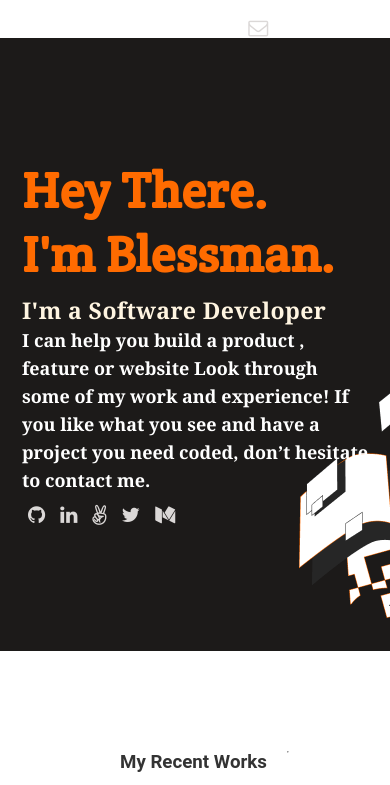
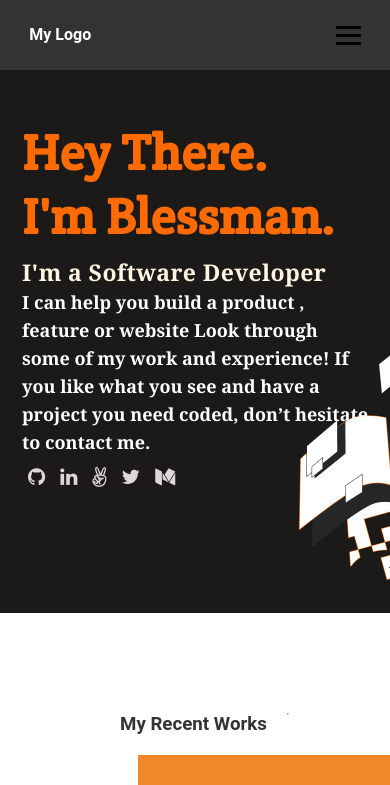
Before and after one commit to Blessman-Newton/Microverse_Portfolio, a website: page index.html in a window 390 px wide. Shown: the top 785 px of the page. Drawn offline with Linux system fonts and the light colour scheme.

Commit message:
Add hamburger

```diff
--- a/style.css
+++ b/style.css
@@ -13,33 +13,59 @@ body {
   color: #333;
   min-height: 100%;
 }
-
-.nav-section {
-  background-color: #333;
-  padding: 20px;
-  color: #fff;
+header {
   width: 100%;
-  height: 100%;
-  display: flex;
-  flex-direction: column;
-  justify-content: center;
+  position: fixed;
+  background: #333;
+  top: 0;
 }
 
-.nav-list {
-  display: none;
+.main-container {
+ width: 1600px;
+ margin: auto;
 }
 
-.logo,
-svg {
+.subcontainer {
+  width: 85%;
+  margin: auto;
+}
+
+.navbar li {
+  list-style: none;
+}
+
+.navbar  a {
+  text-decoration: none;
+}
+
+.navbar {
+  width: 100%;
+  min-height: 70px;
+  display: flex;
+  justify-content: space-between;
+  align-items: center;
+}
+.navtabs {
+  display: flex;
+  justify-content: space-between;
+  align-items: center;
+  gap: 60px;
+}
+
+.hamburger {
+  display: none;
   cursor: pointer;
 }
 
-.nav-section .logo-section {
-  display: flex;
-  justify-content: space-between;
-  align-items: center;
-  padding: 4px;
+.bars {
+  display: block;
+  width: 25px;
+  height: 3px;
+  margin: 5px 0;
+  transition: all 0.3s ease;
+  background-color: black;
 }
+
 
 .container {
   background-color: #1c1a19;
@@ -514,31 +540,6 @@ textarea {
 }
 
 @media screen and (min-width: 768px) {
-  svg {
-    display: none;
-  }
-
-  .nav-section {
-    padding-left: 30px;
-  }
-
-  .nav-list {
-    display: flex;
-    margin-right: 10rem;
-  }
-
-  .nav-list li a {
-    font-family: 'Inter', sans-serif;
-    font-style: normal;
-    font-weight: 600px;
-    font-size: 15px;
-    line-height: 20px;
-  }
-
-  .nav-section .logo-section {
-    margin-left: 6rem;
-  }
-
   .container {
     background-image: url("images/Illustration-header.png");
     background-size: contain;
@@ -785,3 +786,40 @@ textarea {
     list-style-image: url("images/Rectangle\ 57.png");
   }
 }
+@media screen and (max-width: 1600px) {
+  .main-container {
+    width: 100%;
+  }
+  }
+
+  @media screen and (max-width: 1024px) {
+    .hamburger {
+      display: block;
+    }
+    .hamburger.active .bars:nth-child(2){
+      opacity: 0;
+    }
+    .hamburger.active .bars:nth-child(1){
+      transform: translateY(8px) rotate(45deg);
+    }
+    .hamburger.active .bars:nth-child(3){
+      transform: translateY(-8px) rotate(-45deg);
+    }
+    .navtabs {
+      position: fixed;
+      left: -100%;
+      top:70px;
+      flex-direction: column;
+      gap: 0;
+      width: 100%;
+      height: 30rem;
+      transition: 0.5s;
+      background: #333;
+    }
+    .navtabs.active {
+      left: 0;
+    }
+    .navtabs li{
+      margin: 16px 0;
+    }
+    }
```
